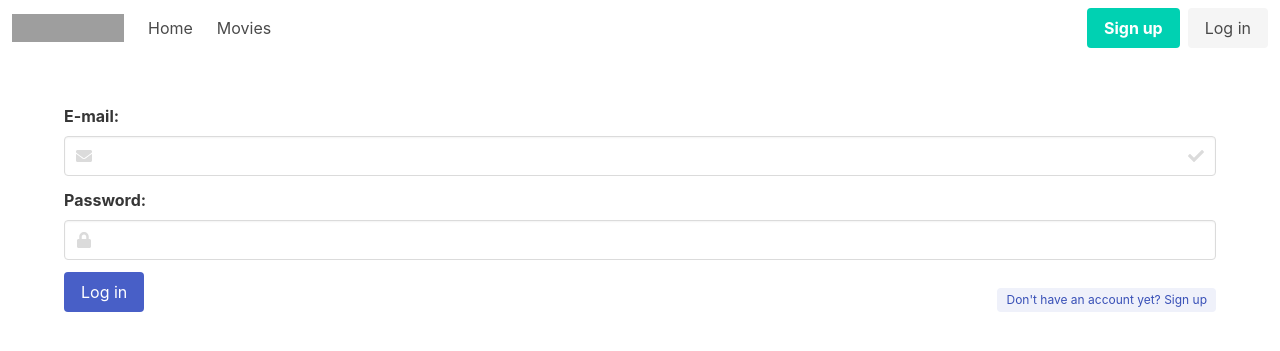
After one commit to sjokkateer/movie_watch_list, a Django app: template mysite/accounts/templates/accounts/login.html in a window 1280 px wide. The commit adds this page. Shown: the top 351 px of the page. Run offline with Django 3.2, Linux system fonts and the light colour scheme; the template is opened without the code that fills it: values that come from a table or form of the project are taken from there, others are empty; some libraries are stand-ins or nearby versions; grey boxes are pictures that could not be loaded.

Commit message:
ACCOUNTS: Add functionality for logging in and out

```diff
--- /dev/null
+++ b/mysite/accounts/templates/accounts/login.html
@@ -0,0 +1,37 @@
+{% extends 'layout.html' %}
+
+{% block title %}
+Login
+{% endblock %}
+
+{% block content %}
+<form action="" method="post">
+    {% csrf_token %}
+    <div class="field">
+        <label class="label">{{ form.email.label_tag }}</label>
+        <p class="control has-icons-left has-icons-right">
+            {{ form.email }}
+            <span class="icon is-small is-left">
+                <i class="fas fa-envelope"></i>
+            </span>
+            <span class="icon is-small is-right">
+                <i class="fas fa-check"></i>
+            </span>
+        </p>
+    </div>
+    <div class="field">
+        <label class="label">{{ form.password.label_tag }}</label>
+        <p class="control has-icons-left">
+            {{ form.password }}
+            <span class="icon is-small is-left">
+                <i class="fas fa-lock"></i>
+            </span>
+        </p>
+    </div>
+    <div class="control">
+        <input class="button is-link" type="submit" value="Log in">
+        <a style="position: absolute; right: 0; bottom: 0;" class="tag is-link is-light"
+            href="{% url 'accounts:register' %}">Don't have an account yet? Sign up</a>
+    </div>
+</form>
+{% endblock %}
--- a/mysite/accounts/urls.py
+++ b/mysite/accounts/urls.py
@@ -5,5 +5,6 @@ app_name = 'accounts'
 
 urlpatterns = [
     path('register/', views.register, name='register'),
-    path('login/', views.login, name='login'),
+    path('login/', views.login_view, name='login'),
+    path('logout/', views.logout_view, name='logout'),
 ]
--- a/mysite/accounts/views.py
+++ b/mysite/accounts/views.py
@@ -1,24 +1,33 @@
 from django import forms
+from django.contrib.auth import authenticate, get_user_model, login, logout
+from django.contrib.auth.forms import UserCreationForm
+from django.http import HttpResponseRedirect
 from django.shortcuts import render
-from django.contrib.auth import get_user_model
-from django.contrib.auth.forms import UserCreationForm
+from django.urls import reverse
 
+# Should move forms to separate file
+input_attributes = {'class': 'input'}
 
 class CustomUserCreationForm(UserCreationForm):
-    email = forms.EmailField(label='E-mail', widget=forms.EmailInput(attrs={'class': 'input'}))
-    password1 = forms.CharField(label='Password', widget=forms.PasswordInput(attrs={'class': 'input'}))
-    password2 = forms.CharField(label='Confirm Password', widget=forms.PasswordInput(attrs={'class': 'input'}))
+    email = forms.EmailField(label='E-mail', widget=forms.EmailInput(attrs=input_attributes))
+    password1 = forms.CharField(label='Password', widget=forms.PasswordInput(attrs=input_attributes))
+    password2 = forms.CharField(label='Confirm Password', widget=forms.PasswordInput(attrs=input_attributes))
 
     class Meta:
         model = get_user_model()
         fields = ('email',)
 
 
-# Create your views here.
+class LoginForm(forms.Form):
+    email = forms.EmailField(label='E-mail', widget=forms.EmailInput(attrs=input_attributes))
+    password = forms.CharField(label='Password', widget=forms.PasswordInput(attrs=input_attributes))
+
+
 def register(request):
     if request.method == 'POST':
         form = CustomUserCreationForm(request.POST)
 
+        # could factor out a method to create_user_if_form_is_valid
         if form.is_valid():
             # Should check beforehand if the user already exists.
             user = get_user_model().objects.create_user(
@@ -32,5 +41,28 @@ def register(request):
 
     return render(request, 'accounts/register.html', context={'form': form})
 
-def login(request):
-    return 'Bla'
+def login_view(request):
+    if request.method == 'POST':
+        form = LoginForm(request.POST)
+
+        # Could factor out a method to something along the line of authenticate user with form as argument
+        if form.is_valid():
+            email = form.cleaned_data['email']
+            password = form.cleaned_data['password']
+            user = authenticate(username=email, password=password)
+
+            if user is not None:
+                login(request, user)
+
+                return HttpResponseRedirect(reverse('movies:favorite'))
+
+            # Should add something when login failed (ultimately)
+    else:
+        form = LoginForm()
+
+    return render(request, 'accounts/login.html', context={'form': form})
+
+def logout_view(request):
+    logout(request)
+
+    return HttpResponseRedirect(reverse('movies:index'))
--- a/mysite/movies/templates/movies/movie-to-add.html
+++ b/mysite/movies/templates/movies/movie-to-add.html
@@ -1,6 +1,7 @@
 {% extends 'movies/movie.html' %}
 
 {% block addition %}
+{% if user.is_authenticated %}
 <div style="position: absolute; right: 0; bottom: 0; padding: 1.0rem">
     <form action="{% url 'movies:favorite' %}" method="post">
         {% csrf_token %}
@@ -8,4 +9,5 @@
         <input class="button is-primary" type="submit" value="Add">
     </form>
 </div>
+{% endif %}
 {% endblock %}
--- a/mysite/movies/views.py
+++ b/mysite/movies/views.py
@@ -1,4 +1,5 @@
 # from django.core.mail import send_mail
+from django.contrib.auth.decorators import login_required
 from django.conf import settings
 from django.http import HttpResponse, JsonResponse
 from django.shortcuts import render
@@ -84,6 +85,7 @@ def get_appropriate_context(response, search_title):
 def get_search(request):
     return render(request, 'movies/search.html', context={})
 
+@login_required
 def favorite(request):
     WATCH_LIST = 'watch_list'
     context = {}
--- a/mysite/mysite/settings.py
+++ b/mysite/mysite/settings.py
@@ -111,7 +111,7 @@ AUTH_PASSWORD_VALIDATORS = [
 
 LANGUAGE_CODE = 'en-us'
 
-TIME_ZONE = 'UTC'
+TIME_ZONE = 'Europe/Amsterdam'
 
 USE_I18N = True
 
@@ -126,3 +126,5 @@ USE_TZ = True
 STATIC_URL = '/static/'
 
 EMAIL_BACKEND = 'django.core.mail.backends.console.EmailBackend'
+
+LOGIN_URL = '/accounts/login'
--- a/mysite/templates/navbar.html
+++ b/mysite/templates/navbar.html
@@ -26,12 +26,18 @@
         <div class="navbar-end">
             <div class="navbar-item">
                 <div class="buttons">
+                    {% if not user.is_authenticated %}
                     <a href="{% url 'accounts:register' %}" class="button is-primary">
                         <strong>Sign up</strong>
                     </a>
-                    <a class="button is-light">
+                    <a href="{% url 'accounts:login' %}" class="button is-light">
                         Log in
                     </a>
+                    {% else %}
+                    <a href="{% url 'accounts:logout' %}" class="button is-light">
+                        Log out
+                    </a>
+                    {% endif %}
                 </div>
             </div>
         </div>
```
